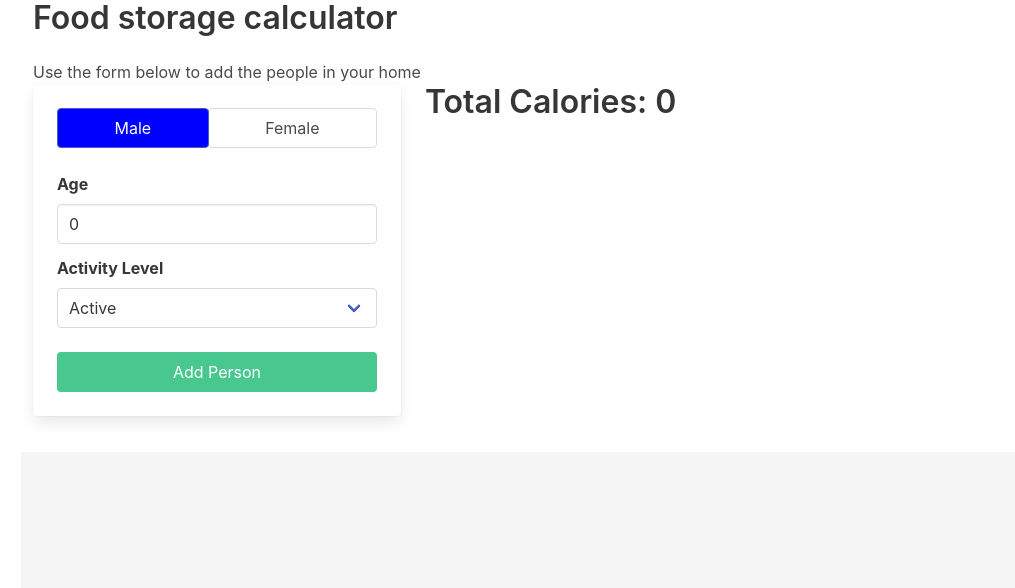
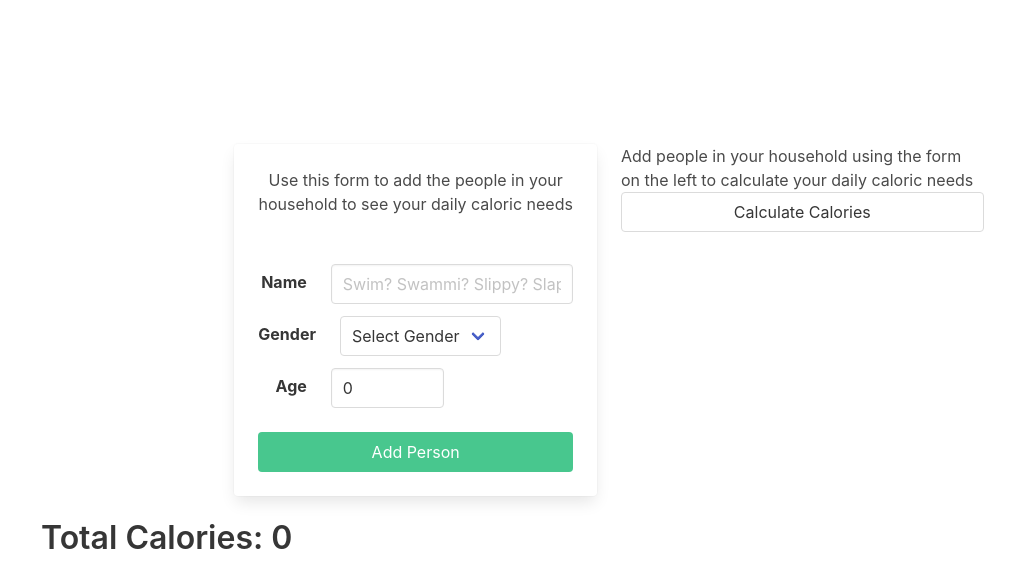
Before and after one commit to treelym/food-storage-calculator, a React (Vite) app: page / in a window 1280 px wide. Shown: the top 588 px of the page, without its empty margins (31-1046 px from the left). Built offline with nearby package versions, Linux system fonts and the light colour scheme.

Commit message:
Remove activityLevel, add name field

```diff
--- a/package.json
+++ b/package.json
@@ -11,6 +11,7 @@
   },
   "dependencies": {
     "bulma": "^0.9.4",
+    "prop-types": "^15.8.1",
     "react": "^18.2.0",
     "react-dom": "^18.2.0"
   },
--- a/src/AddPersonCard.jsx
+++ b/src/AddPersonCard.jsx
@@ -1,55 +1,79 @@
 import { useState } from "react";
+import PropTypes from "prop-types";
 
-import { ACTIVITY_LEVELS, GENDER } from "./constants";
+import { GENDER } from "./constants";
 
-const AddPersonCard = ({ handleAddPerson }) => {
-  const [gender, setGender] = useState(GENDER.MALE);
+const AddPersonCard = ({ people, setPeople }) => {
+  const [name, setName] = useState("");
+  const [gender, setGender] = useState("");
   const [age, setAge] = useState(0);
-  const [activityLevel, setActivityLevel] = useState(ACTIVITY_LEVELS.ACTIVE);
-
-  const isMaleSelected = gender === GENDER.MALE;
 
   const handleAgeChange = (e) => {
     // TODO: Validation for strings and negative numbers
     setAge(e.target.value);
   };
 
-  const handleActivityLevelChange = (e) => {
-    setActivityLevel(e.target.value);
+  const handleResetFields = () => {
+    setAge(0);
+    setGender("");
+    setName("");
   };
 
-  const handleResetFields = () => {
-    setActivityLevel(ACTIVITY_LEVELS.ACTIVE);
-    setAge(0);
-    setGender(GENDER.MALE);
+  const handleAddPerson = (newPersonObj) => {
+    const newPerson = {
+      name: newPersonObj.name,
+      age: newPersonObj.age,
+      gender: newPersonObj.gender,
+      key: people.length + 1,
+    };
+    setPeople([...people, newPerson]);
   };
 
   return (
     <div className="card">
       <div className="card-content">
-        <div className="tabs is-toggle is-fullwidth">
-          <ul>
-            <li className={isMaleSelected ? "is-active" : null}>
-              <a
-                className="button button-male"
-                onClick={() => setGender(GENDER.MALE)}
-              >
-                Male
-              </a>
-            </li>
-            <li className={!isMaleSelected ? "is-active" : null}>
-              <a
-                className="button button-female"
-                onClick={() => setGender(GENDER.FEMALE)}
-              >
-                Female
-              </a>
-            </li>
-          </ul>
+        <p className="has-text-centered mb-6">
+          Use this form to add the people in your household to see your daily
+          caloric needs
+        </p>
+        <div className="field is-horizontal">
+          <div className="field-label is-normal">
+            <label className="label">Name</label>
+          </div>
+          <div className="field-body">
+            <input
+              className="input"
+              onChange={(e) => setName(e.target.value)}
+              type="text"
+              value={name}
+              placeholder="Swim? Swammi? Slippy? Slappy? Swenson? Swanson?"
+            />
+          </div>
         </div>
 
-        <div className="field">
+        <div className="field is-horizontal">
+          <div className="field-label is-normal">
+            <label className="label">Gender</label>
+          </div>
+          <div className="field-body">
+            <div className="select is-expanded">
+              <select
+                onChange={(e) => setGender(e.target.value)}
+                value={gender}
+              >
+                <option value="">Select Gender</option>
+                <option value={GENDER.MALE}>Male</option>
+                <option value={GENDER.FEMALE}>Female</option>
+              </select>
+            </div>
+          </div>
+        </div>
+
+        <div className="field is-horizontal">
+          <div className="field-label is-normal">
             <label className="label">Age</label>
+          </div>
+          <div className="field-body">
             <div className="control">
               <input
                 className="input"
@@ -61,30 +85,12 @@ const AddPersonCard = ({ handleAddPerson }) => {
               />
             </div>
           </div>
-
-        <div className="field">
-          <label className="label">Activity Level</label>
-          <div className="select is-fullwidth">
-            <select onChange={handleActivityLevelChange} value={activityLevel}>
-              {Object.keys(ACTIVITY_LEVELS).map((levelKey) => {
-                const levelValue = ACTIVITY_LEVELS[levelKey];
-                const displayValue = `${levelValue[0].toUpperCase()}${levelValue.slice(
-                  1
-                )}`;
-                return (
-                  <option key={levelValue} value={levelValue}>
-                    {displayValue}
-                  </option>
-                );
-              })}
-            </select>
-          </div>
         </div>
 
         <button
           className="button is-success is-fullwidth mt-5"
           onClick={() => {
-            handleAddPerson({ activityLevel, age, gender });
+            handleAddPerson({ age, gender, name });
             handleResetFields();
           }}
         >
@@ -95,4 +101,9 @@ const AddPersonCard = ({ handleAddPerson }) => {
   );
 };
 
+AddPersonCard.propTypes = {
+  people: PropTypes.array,
+  setPeople: PropTypes.func,
+};
+
 export default AddPersonCard;
--- a/src/App.jsx
+++ b/src/App.jsx
@@ -71,30 +71,22 @@ function App() {
     }
   };
 
-  const handleAddPerson = (newPersonObj) => {
-    const newPerson = {
-      activityLevel: newPersonObj.activityLevel,
-      age: newPersonObj.age,
-      gender: newPersonObj.gender,
-      key: people.length + 1,
-    };
-    setPeople([...people, newPerson]);
-
-    handleSetTotalCalories(newPerson);
-  };
-
   return (
+    <section className="section is-medium">
       <div className="container">
-      <h1 className="title">Food storage calculator</h1>
-
-      <p>Use the form below to add the people in your home</p>
+        <div className="columns">
+          <div className="column is-4 is-offset-2">
+            <AddPersonCard people={people} setPeople={setPeople} />
+          </div>
+          <div className="column is-4">
+            <p>
+              Add people in your household using the form on the left to
+              calculate your daily caloric needs
+            </p>
+            <button className="button is-fullwidth">Calculate Calories</button>
+          </div>
+        </div>
         <div className="columns is-multiline">
-        <div className="column is-one-third">
-          <AddPersonCard
-            handleAddPerson={handleAddPerson}
-            setTotalCalories={setTotalCalories}
-          />
-        </div>
           <div className="column is-one-third">
             <h2 className="title">Total Calories: {totalCalories}</h2>
           </div>
@@ -109,7 +101,7 @@ function App() {
                   key={person.key}
                 >
                   <Card
-                  activityLevel={person.activityLevel}
+                    name={person.name}
                     age={person.age}
                     gender={person.gender}
                     index={index + 1}
@@ -120,6 +112,7 @@ function App() {
           </div>
         </div>
       </div>
+    </section>
   );
 }
 
--- a/src/Card.jsx
+++ b/src/Card.jsx
@@ -1,14 +1,12 @@
-import { useState } from "react";
+import PropTypes from "prop-types";
 
-function Card({ activityLevel, age, gender, index }) {
+export default function Card({ name, age, gender, index }) {
   return (
     <div data-test-id="card-container">
       <h2>Person #{index}</h2>
       <div className="card">
         <div className="card-content">
-          <p>
-            Activity Level: <span>{activityLevel}</span>
-          </p>
+          <p>Name: {name}</p>
           <p>
             Age: <span>{age}</span>
           </p>
@@ -21,4 +19,9 @@ function Card({ activityLevel, age, gender, index }) {
   );
 }
 
-export default Card;
+Card.propTypes = {
+  age: PropTypes.number,
+  name: PropTypes.string,
+  gender: PropTypes.string,
+  index: PropTypes.number,
+};
--- a/src/constants.js
+++ b/src/constants.js
@@ -1,9 +1,3 @@
-export const ACTIVITY_LEVELS = {
-  ACTIVE: "active",
-  MODERATE: "moderate",
-  SEDENTARY: "sedentary",
-};
-
 export const GENDER = {
   FEMALE: "female",
   MALE: "male",
```
Also changed, not shown: 1 other file (tests, documents, lock files or other folders). Lines whose indentation alone changed are shown as unchanged.
